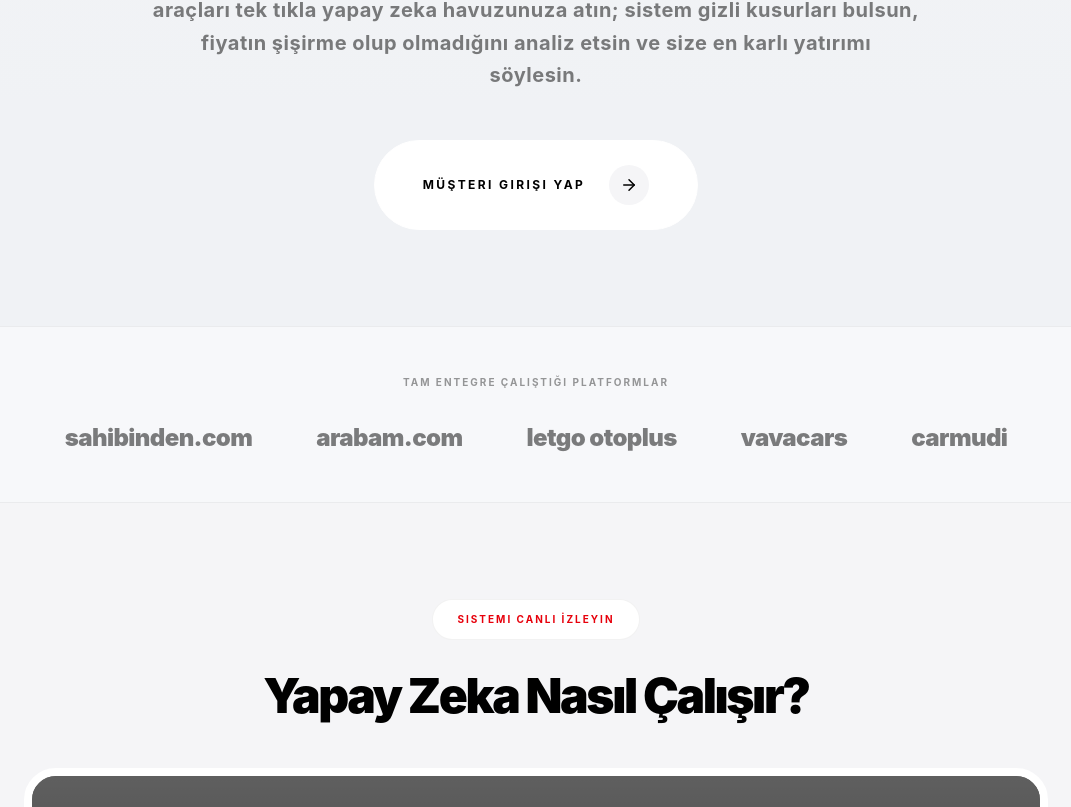
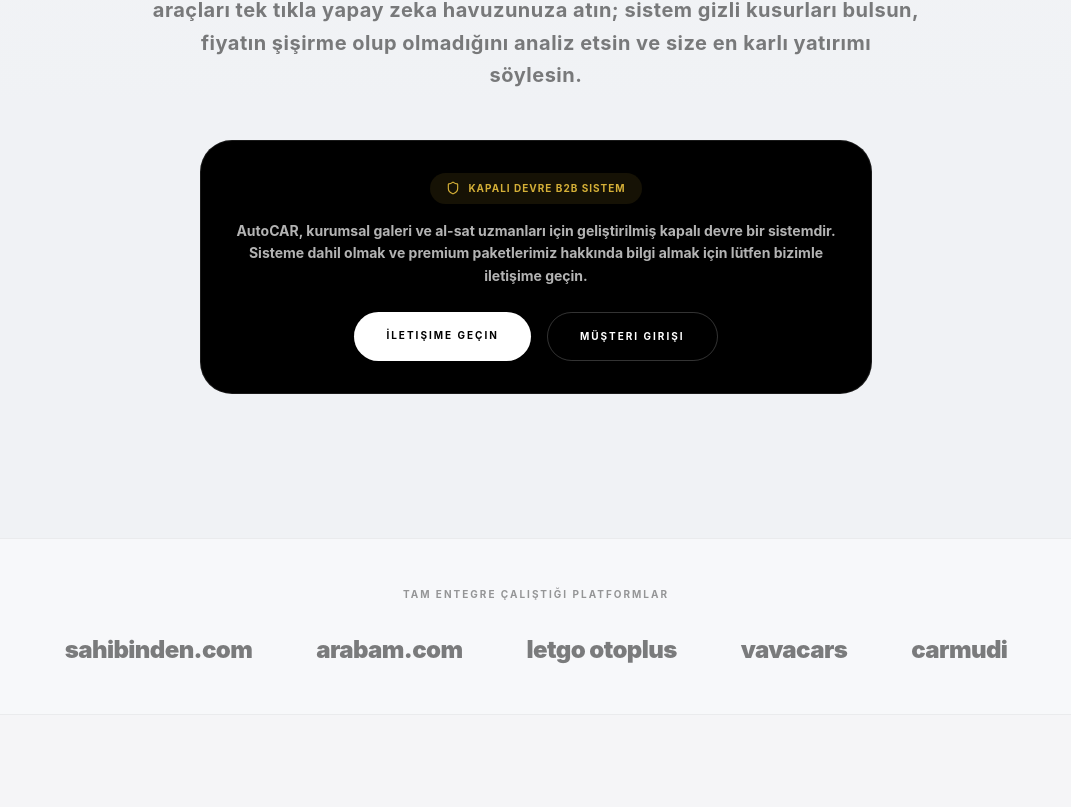
Before and after one commit to xyz123-xxyyzz/AutoCAR, a React (Vite) app: page / in a window 1280 px wide. Shown: the part 673-1480 px from the top of the page, without its empty margins (104-1175 px from the left). Built offline with nearby package versions, Linux system fonts and the light colour scheme; grey boxes are pictures that could not be loaded.

Commit message:
feat: add B2B contact info and detailed footer to LandingPage

```diff
--- a/src/pages/LandingPage.jsx
+++ b/src/pages/LandingPage.jsx
@@ -42,12 +42,24 @@ export default function LandingPage() {
           İkinci el araç alım satımında devrim yaratıyoruz. Farklı ilan sitelerindeki araçları tek tıkla yapay zeka havuzunuza atın; sistem gizli kusurları bulsun, fiyatın şişirme olup olmadığını analiz etsin ve size en karlı yatırımı söylesin.
         </p>
 
-        <Link to="/login" className="group px-12 py-6 bg-white border border-white rounded-full flex items-center gap-6 shadow-embossed hover:shadow-embossed-hover transition-all duration-500 hover:-translate-y-2">
-          <span className="text-xs font-bold tracking-[0.2em] uppercase text-black">Müşteri Girişi Yap</span>
-          <div className="w-10 h-10 bg-[#F5F5F7] shadow-inner-embossed rounded-full flex items-center justify-center group-hover:bg-black group-hover:text-white transition-colors">
-            <ArrowRight size={18} strokeWidth={2} />
+        {/* Membership Info Alert */}
+        <div className="bg-black text-white p-6 md:p-8 rounded-[2rem] mb-12 max-w-2xl shadow-embossed border border-white/10 flex flex-col items-center">
+          <div className="inline-flex items-center gap-2 px-4 py-2 bg-[#D4AF37]/10 rounded-full text-[#D4AF37] text-[10px] font-bold tracking-widest uppercase mb-4">
+            <Shield size={14} /> Kapalı Devre B2B Sistem
           </div>
-        </Link>
+          <p className="text-xs md:text-sm text-white/70 font-bold leading-relaxed mb-6">
+            AutoCAR, kurumsal galeri ve al-sat uzmanları için geliştirilmiş kapalı devre bir sistemdir. Sisteme dahil olmak ve premium paketlerimiz hakkında bilgi almak için lütfen bizimle iletişime geçin.
+          </p>
+          <div className="flex flex-wrap justify-center gap-4">
+            <a href="#iletisim" className="px-8 py-4 bg-white text-black text-[10px] font-bold tracking-[0.2em] uppercase rounded-full hover:bg-gray-200 transition-colors shadow-embossed">
+              İletişime Geçin
+            </a>
+            <Link to="/login" className="px-8 py-4 bg-transparent border border-white/20 text-white text-[10px] font-bold tracking-[0.2em] uppercase rounded-full hover:bg-white/10 transition-colors">
+              Müşteri Girişi
+            </Link>
+          </div>
+        </div>
+
       </main>
 
       {/* Supported Platforms Section */}
@@ -257,10 +269,53 @@ export default function LandingPage() {
         </div>
       </section>
 
-      {/* Footer */}
-      <footer className="py-12 px-6 border-t border-black/5 text-center">
-        <div className="font-display font-black text-xl tracking-[0.2em] uppercase mb-4 opacity-30">AutoCAR</div>
-        <p className="text-xs font-bold tracking-widest text-black/30 uppercase">© {new Date().getFullYear()} AutoCAR AI Technologies. Tüm hakları saklıdır.</p>
+      {/* Footer / Contact Section */}
+      <footer id="iletisim" className="bg-[#111] text-white py-16 px-6">
+        <div className="max-w-7xl mx-auto grid grid-cols-1 md:grid-cols-2 lg:grid-cols-4 gap-12">
+
+          <div className="lg:col-span-2">
+            <div className="font-display font-black text-2xl tracking-[0.2em] uppercase flex items-center gap-2 mb-6">
+              <div className="w-8 h-8 bg-white text-black flex items-center justify-center rounded-lg">A</div>
+              AutoCAR
+            </div>
+            <p className="text-white/50 text-sm font-bold leading-relaxed max-w-sm">
+              İkinci el araç alım satımında devrim yaratan, işletmelere özel otonom tarayıcı asistanı ve B2B SaaS platformu.
+            </p>
+          </div>
+
+          <div>
+            <h4 className="text-sm font-display font-black tracking-widest uppercase text-white/40 mb-6">İletişim Bilgileri</h4>
+            <ul className="space-y-4">
+              <li className="flex items-center gap-3 text-white/80 font-bold text-sm">
+                <span>📞</span> Telefon: 0541 186 95 13
+              </li>
+              <li className="flex items-center gap-3 text-white/80 font-bold text-sm">
+                <span>✉️</span> E-posta: kagulle31@gmail.com
+              </li>
+              <li className="flex items-center gap-3 text-white/80 font-bold text-sm">
+                <span>📍</span> Adres: Kocaeli / Darıca
+              </li>
+            </ul>
+          </div>
+
+          <div>
+            <h4 className="text-sm font-display font-black tracking-widest uppercase text-white/40 mb-6">Hızlı Destek</h4>
+            <a
+              href="https://wa.me/905411869513"
+              target="_blank"
+              rel="noreferrer"
+              className="inline-flex items-center gap-3 px-6 py-3 bg-[#25D366] text-white rounded-full font-bold text-sm shadow-lg hover:scale-105 transition-transform"
+            >
+              <span>📱</span> WhatsApp ile İletişime Geç
+            </a>
+          </div>
+
+        </div>
+
+        <div className="max-w-7xl mx-auto border-t border-white/10 mt-16 pt-8 flex flex-col md:flex-row items-center justify-between text-xs font-bold text-white/30 tracking-widest uppercase">
+          <p>© {new Date().getFullYear()} AutoCAR AI Technologies.</p>
+          <p className="mt-4 md:mt-0">Şeffaf, faturalı ve yasal ticari altyapı güvencesiyle.</p>
+        </div>
       </footer>
 
     </div>
```
